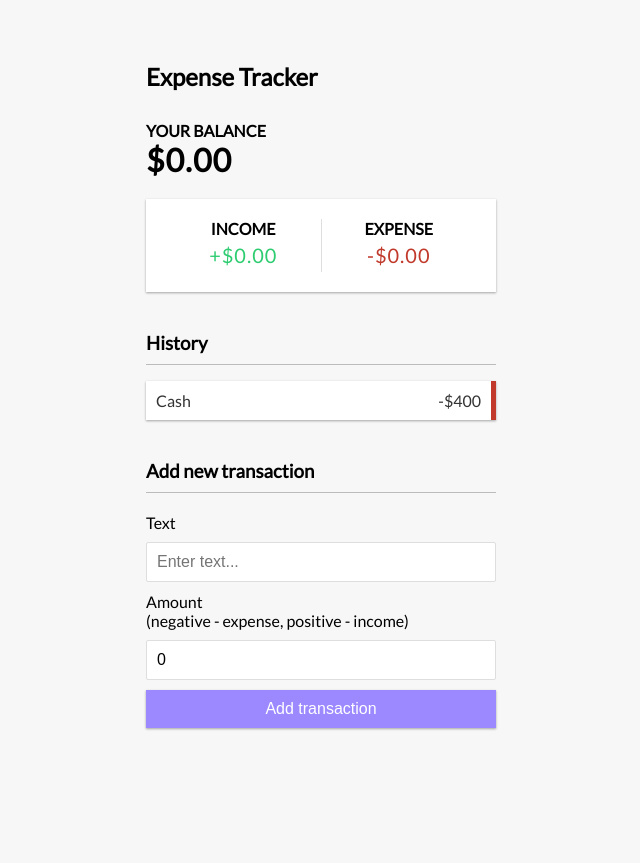
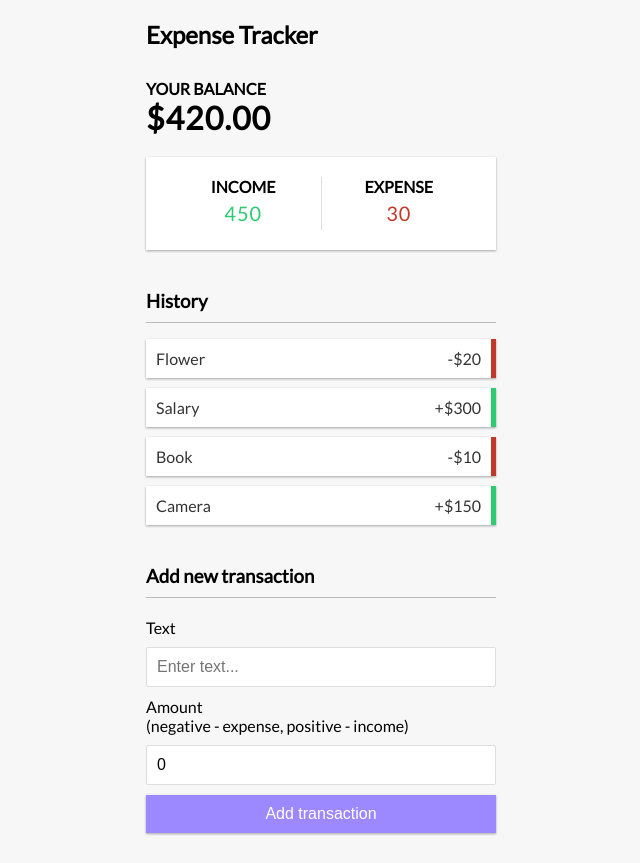
Before and after one commit to ShahManali99/Expense-Tracker, a React (Vite) app: page / in a window 1280 px wide. Shown: the whole page, without its empty margins (319-959 px from the left). Before the commit the page ends 800 px from the top, so only its background shows below. Built offline with nearby package versions, Linux system fonts and the light colour scheme.

Commit message:
Created global context

```diff
--- a/src/App.jsx
+++ b/src/App.jsx
@@ -3,11 +3,14 @@ import AddTransaction from './Components/AddTransaction'
 import Balance from './Components/Balance'
 import History from './Components/History'
 import IncomeExpense from './Components/IncomeExpense'
+import ContextProvider from './Context/Context'
+
 
 function App() {
 
   return (
     <>
+      <ContextProvider>
         <h2>Expense Tracker</h2>
         <div className="container">
           <Balance />
@@ -15,6 +18,7 @@ function App() {
           <History />
           <AddTransaction />
         </div>
+      </ContextProvider>
     </>
   )
 }
--- a/src/Components/Balance.jsx
+++ b/src/Components/Balance.jsx
@@ -1,10 +1,14 @@
-import React from 'react'
+import React, { useContext } from 'react'
+import { GlobalContext } from '../Context/Context'
 
 const Balance = () => {
+  const {state:{transactions}} = useContext(GlobalContext)
+  const amount = transactions.map((transaction)=>transaction.amount)
+  const total = amount.reduce((acc, item)=>acc+=item,0).toFixed(2)
   return (
     <>
         <h4>Your Balance</h4>
-        <h1>$0.00</h1>
+        <h1>${total}</h1>
     </>
   )
 }
--- a/src/Components/History.jsx
+++ b/src/Components/History.jsx
@@ -1,13 +1,19 @@
-import React from 'react'
+import React, { useContext } from 'react'
+import { GlobalContext } from '../Context/Context'
 
 const History = () => {
+  const {state:{transactions}} = useContext(GlobalContext)
   return (
     <>
         <h3>History</h3>
         <ul className="list">
-            <li className='minus'>
-                Cash <span>-$400</span><button className='delete-btn'>x</button>
-            </li>
+          {transactions.map((transaction)=>{
+            return (
+              <li className={transaction.amount<0?'minus':'plus'} key={transaction.id}>
+                {transaction.text} <span>{transaction.amount<0?'-':'+'}${Math.abs(transaction.amount)}</span><button className='delete-btn'>x</button>
+              </li>
+            )
+          })}
         </ul>
     </>
   )
--- a/src/Components/IncomeExpense.jsx
+++ b/src/Components/IncomeExpense.jsx
@@ -1,16 +1,23 @@
-import React from 'react'
+import React, { useContext } from 'react'
+import { GlobalContext } from '../Context/Context'
 
 const IncomeExpense = () => {
+  const {state: {transactions}} = useContext(GlobalContext)
+  const amount = transactions.map(transaction=>transaction.amount)
+  const income = amount.filter(item=>item>0)
+                             .reduce((acc, item)=>(acc+=item),0)
+  const expense = amount.filter(item=>item<0)
+                              .reduce((acc, item)=>(acc+=item),0) * -1
   return (
     <>
         <div className="inc-exp-container">
             <div>
                 <h4>Income</h4>
-                <p className="money plus">+$0.00</p>
+                <p className="money plus">{income}</p>
             </div>
             <div>
                 <h4>Expense</h4>
-                <p className="money minus">-$0.00</p>
+                <p className="money minus">{expense}</p>
             </div>
         </div>
     </>
--- /dev/null
+++ b/src/Context/Context.jsx
@@ -0,0 +1,27 @@
+import React, {useReducer, createContext} from "react";
+import {Reducer} from './Reducer';
+
+//initial state
+const initial_state = {
+    transactions : [
+        { id: 1, text: 'Flower', amount: -20 },
+        { id: 2, text: 'Salary', amount: 300 },
+        { id: 3, text: 'Book', amount: -10 },
+        { id: 4, text: 'Camera', amount: 150 }
+    ]
+}
+
+//create context
+export const GlobalContext = createContext(initial_state)
+
+//provider component
+const ContextProvider = ({children}) => {
+    const [state, dispatch] = useReducer(Reducer,initial_state)
+  return (
+    <>
+        <GlobalContext.Provider value={{state, dispatch}}>{children}</GlobalContext.Provider>
+    </>
+  )
+}
+
+export default ContextProvider
--- /dev/null
+++ b/src/Context/Reducer.jsx
@@ -0,0 +1,7 @@
+export const Reducer = (state, action) => {
+    switch (action.type) {
+        // case ACTIONS.:
+        default:
+            return state;
+    }
+}
```
Lines whose indentation alone changed are shown as unchanged.
